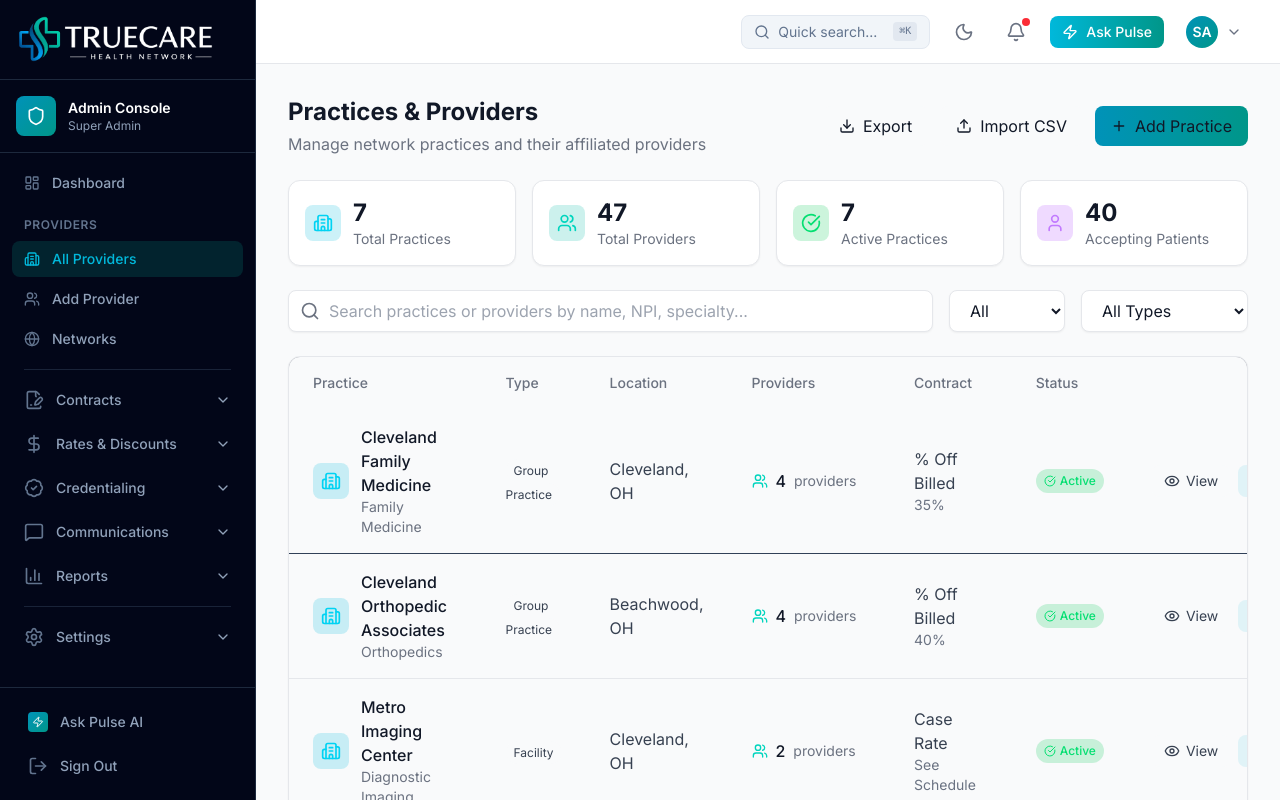
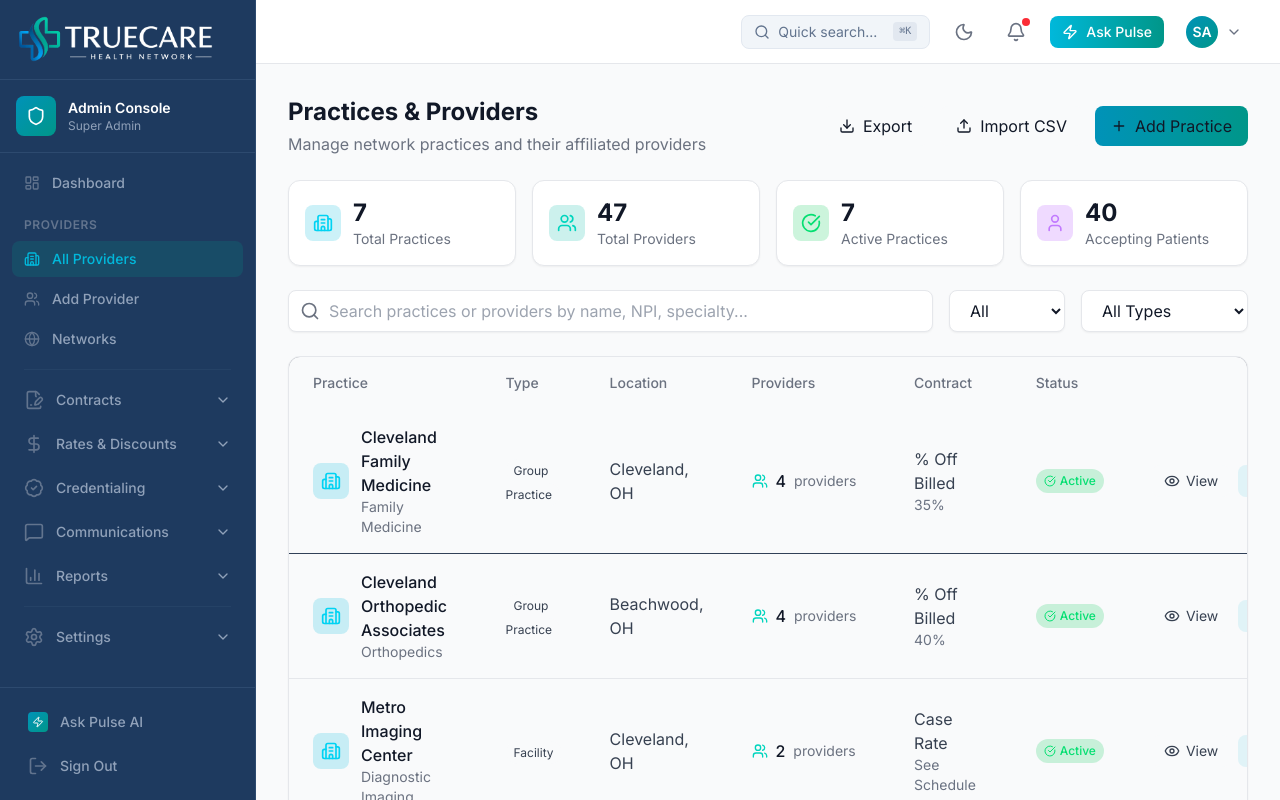
Before and after one commit to CoHoast/clarity-health-network, a Next.js app: page /admin/providers in a window 1280 px wide. Shown: the top 800 px of the page. Built offline with nearby package versions, Linux system fonts and the light colour scheme.

Commit message:
Sidebar: Lighter dark blue color (#1e3a5f)
- Changed from slate-950 (nearly black) to #1e3a5f (dark blue)
- Updated all borders to #2d4a6f for consistency
- Hover states use lighter #2d4a6f

```diff
--- a/components/admin/AdminLayout.tsx
+++ b/components/admin/AdminLayout.tsx
@@ -194,7 +194,7 @@ export default function AdminLayout({ children }: { children: React.ReactNode })
     textMuted: isDark ? "text-slate-400" : "text-gray-500",
     textSubtle: isDark ? "text-slate-500" : "text-gray-400",
     navActive: isDark ? "bg-teal-600/20 text-cyan-500" : "bg-teal-50 text-teal-700",
-    navInactive: isDark ? "text-slate-400 hover:bg-slate-800 hover:text-white" : "text-gray-600 hover:bg-gray-100 hover:text-gray-900",
+    navInactive: isDark ? "text-slate-400 hover:bg-[#2d4a6f] hover:text-white" : "text-gray-600 hover:bg-gray-100 hover:text-gray-900",
     navIcon: isDark ? "text-slate-500" : "text-gray-400",
     navIconActive: isDark ? "text-cyan-500" : "text-teal-600",
     card: isDark ? "bg-slate-800/50 border-slate-700" : "bg-white border-gray-200 shadow-sm",
@@ -221,12 +221,12 @@ export default function AdminLayout({ children }: { children: React.ReactNode })
 
       {/* Sidebar - always dark */}
       <aside
-        className={`fixed top-0 left-0 z-50 h-full w-64 bg-slate-950 border-r border-slate-800 transform transition-transform duration-200 ease-in-out lg:translate-x-0 ${
+        className={`fixed top-0 left-0 z-50 h-full w-64 bg-[#1e3a5f] border-r border-[#2d4a6f] transform transition-transform duration-200 ease-in-out lg:translate-x-0 ${
           sidebarOpen ? "translate-x-0" : "-translate-x-full"
         }`}
       >
         {/* Logo */}
-        <div className="h-20 flex items-center justify-between px-4 border-b border-slate-800 bg-slate-950">
+        <div className="h-20 flex items-center justify-between px-4 border-b border-[#2d4a6f] bg-[#1e3a5f]">
           <Link href="/admin" className="flex items-center hover:opacity-80 transition-opacity">
             <img src="/truecare-logo-dark.png" alt="TrueCare Health Network" className="h-12 w-auto" />
           </Link>
@@ -239,7 +239,7 @@ export default function AdminLayout({ children }: { children: React.ReactNode })
         </div>
 
         {/* Admin badge */}
-        <div className="p-4 border-b border-slate-800">
+        <div className="p-4 border-b border-[#2d4a6f]">
           <div className="flex items-center gap-3">
             <div className="w-10 h-10 bg-gradient-to-br from-cyan-600 to-teal-600 rounded-lg flex items-center justify-center">
               <Shield className="w-5 h-5 text-white" />
@@ -278,7 +278,7 @@ export default function AdminLayout({ children }: { children: React.ReactNode })
                       className={`w-full flex items-center justify-between px-3 py-2 rounded-lg text-sm font-medium transition-colors ${
                         hasActiveChild
                           ? "text-cyan-400"
-                          : "text-slate-400 hover:bg-slate-800 hover:text-white"
+                          : "text-slate-400 hover:bg-[#2d4a6f] hover:text-white"
                       }`}
                     >
                       <div className="flex items-center gap-3">
@@ -315,7 +315,7 @@ export default function AdminLayout({ children }: { children: React.ReactNode })
                               className={`flex items-center gap-3 px-3 py-2 rounded-lg text-sm font-medium transition-colors ${
                                 isActive
                                   ? "bg-teal-600/20 text-cyan-500"
-                                  : "text-slate-400 hover:bg-slate-800 hover:text-white"
+                                  : "text-slate-400 hover:bg-[#2d4a6f] hover:text-white"
                               }`}
                             >
                               <item.icon className={`w-4 h-4 ${isActive ? "text-cyan-500" : "text-slate-500"}`} />
@@ -330,7 +330,7 @@ export default function AdminLayout({ children }: { children: React.ReactNode })
 
                 {/* Section divider */}
                 {group.dividerAfter && (
-                  <div className="my-3 mx-3 border-t border-slate-700/50" />
+                  <div className="my-3 mx-3 border-t border-[#2d4a6f]/50" />
                 )}
               </div>
             );
@@ -352,7 +352,7 @@ export default function AdminLayout({ children }: { children: React.ReactNode })
                     className={`w-full flex items-center justify-between px-3 py-2 rounded-lg text-sm font-medium transition-colors ${
                       hasActiveChild
                         ? "text-cyan-400"
-                        : "text-slate-400 hover:bg-slate-800 hover:text-white"
+                        : "text-slate-400 hover:bg-[#2d4a6f] hover:text-white"
                     }`}
                   >
                     <div className="flex items-center gap-3">
@@ -387,7 +387,7 @@ export default function AdminLayout({ children }: { children: React.ReactNode })
                               className={`flex items-center gap-3 px-3 py-2 rounded-lg text-sm font-medium transition-colors ${
                                 isActive
                                   ? "bg-teal-600/20 text-cyan-500"
-                                  : "text-slate-400 hover:bg-slate-800 hover:text-white"
+                                  : "text-slate-400 hover:bg-[#2d4a6f] hover:text-white"
                               }`}
                             >
                               <item.icon className={`w-4 h-4 ${isActive ? "text-cyan-500" : "text-slate-500"}`} />
@@ -405,10 +405,10 @@ export default function AdminLayout({ children }: { children: React.ReactNode })
         </nav>
 
         {/* Bottom section */}
-        <div className="absolute bottom-0 left-0 right-0 p-4 border-t border-slate-800 bg-slate-950">
+        <div className="absolute bottom-0 left-0 right-0 p-4 border-t border-[#2d4a6f] bg-[#1e3a5f]">
           <button
             onClick={() => setShowPulse(true)}
-            className="w-full flex items-center gap-3 px-3 py-2 rounded-lg text-sm font-medium text-slate-400 hover:bg-slate-800 hover:text-white mb-2"
+            className="w-full flex items-center gap-3 px-3 py-2 rounded-lg text-sm font-medium text-slate-400 hover:bg-[#2d4a6f] hover:text-white mb-2"
           >
             <div className="w-5 h-5 bg-gradient-to-br from-cyan-600 to-teal-600 rounded flex items-center justify-center">
               <Zap className="w-3 h-3 text-white" />
@@ -417,7 +417,7 @@ export default function AdminLayout({ children }: { children: React.ReactNode })
           </button>
           <button
             onClick={handleSignOut}
-            className="w-full flex items-center gap-3 px-3 py-2 rounded-lg text-sm font-medium text-slate-400 hover:bg-slate-800 hover:text-white"
+            className="w-full flex items-center gap-3 px-3 py-2 rounded-lg text-sm font-medium text-slate-400 hover:bg-[#2d4a6f] hover:text-white"
           >
             <LogOut className="w-5 h-5 text-slate-500" />
             Sign Out
```
